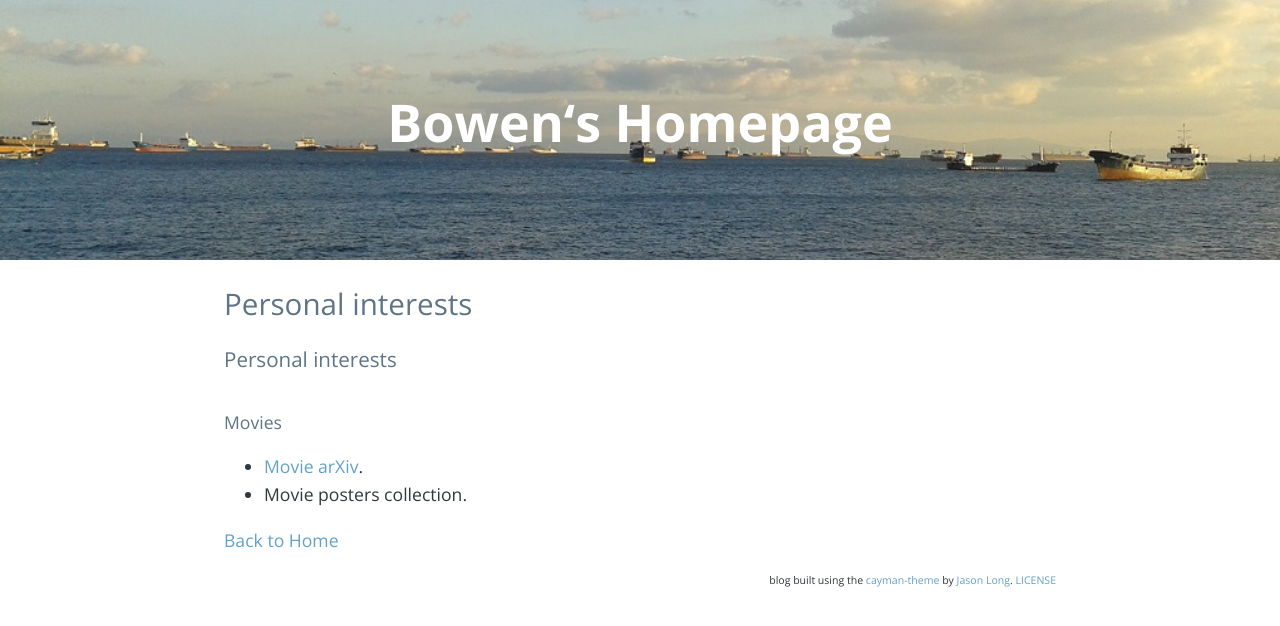
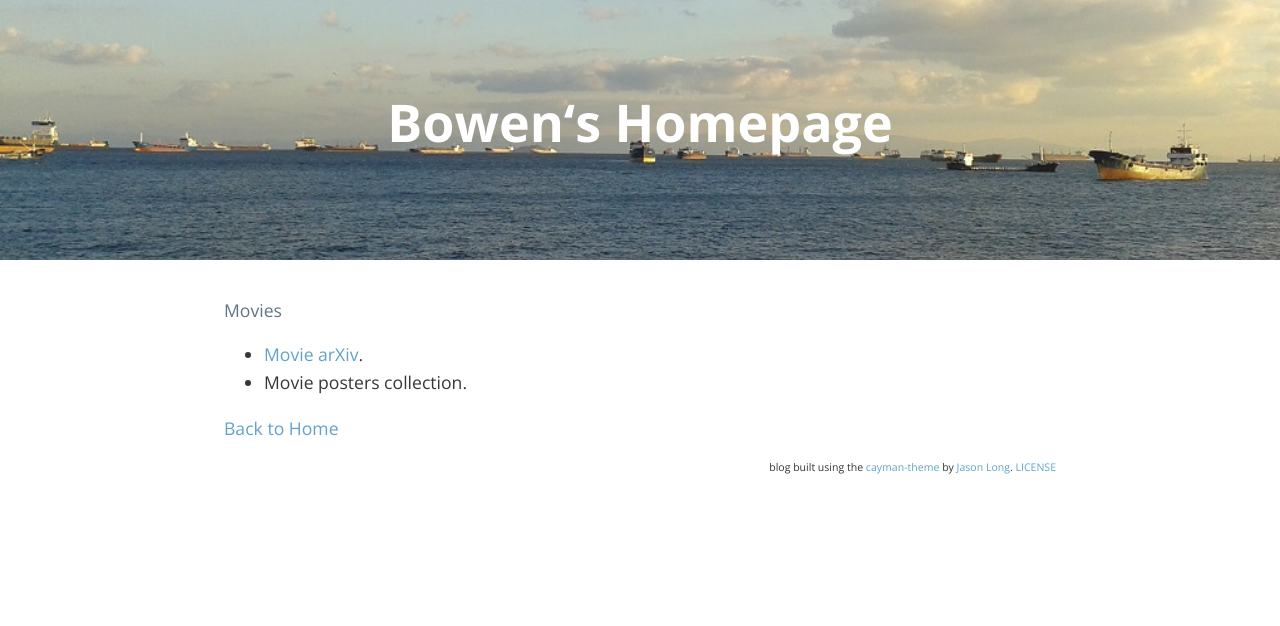
Before and after one commit to bowenl-math/bowenl-math.github.io, a Jekyll site: the page built from non-math.md, in a window 1280 px wide. Shown: the top 626 px of the page. Built offline with Jekyll 4.4.1, drawn with Linux system fonts in a browser that asks for light colours; nearby versions of some CDN libraries; our own code applies the rules of GitHub Pages for plain Markdown files; comment, search, counter and statistics services are not loaded.

Commit message:
Update non-math.md

```diff
--- a/non-math.md
+++ b/non-math.md
@@ -1,5 +1,3 @@
-### Personal interests
-
 #### Movies
 
 * [Movie arXiv](https://bowenl.notion.site/movies).
```
